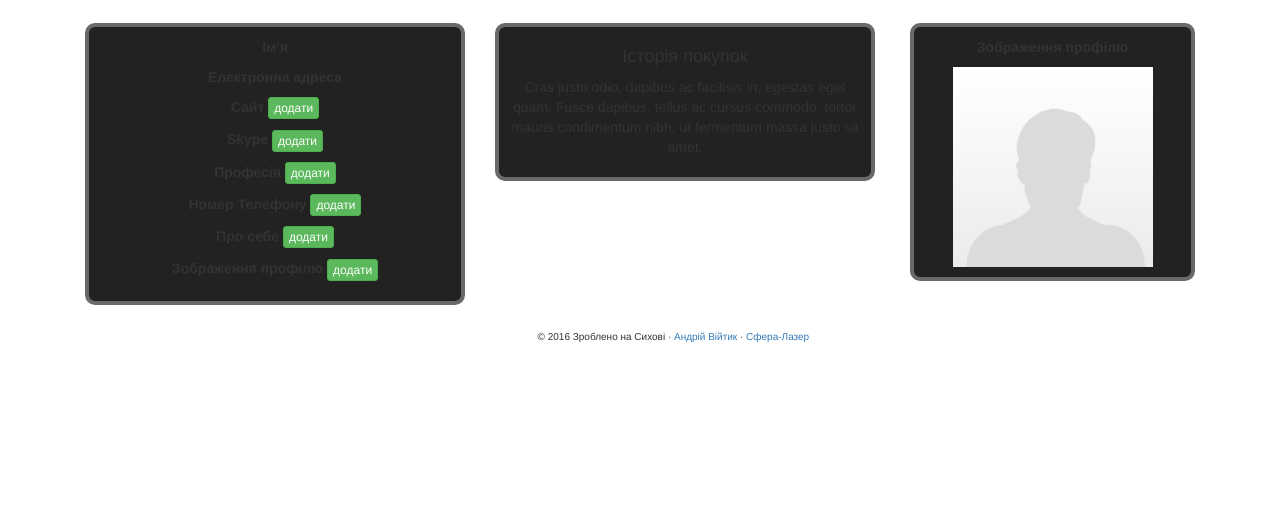
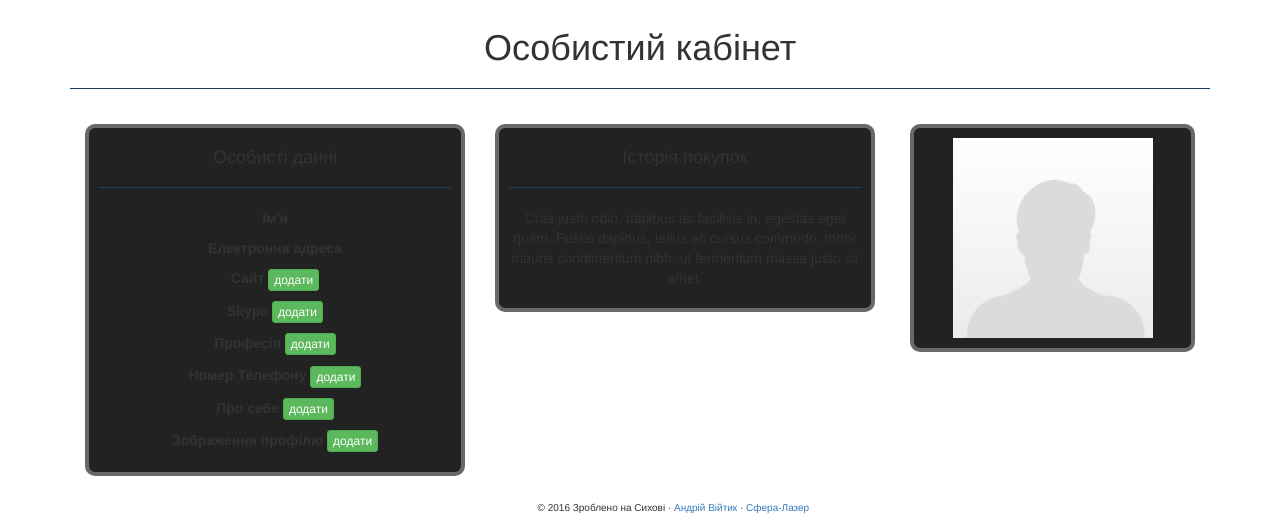
Before and after one commit to mushroom2/laserSite, a Django app: page /shop/cabinet/ in a window 1280 px wide. Shown: the part 52-568 px from the top of the page. Run offline with Django 3.2, Linux system fonts and the light colour scheme; parts of the project's set-up code (start-up, migrations or seed data) failed here and were passed over; some libraries are stand-ins or nearby versions.

Commit message:
better forms in progress

```diff
--- a/magaz/templates/magaz/cabinet.html
+++ b/magaz/templates/magaz/cabinet.html
@@ -8,7 +8,11 @@
 {% extends 'magaz/base.html' %}
 {% load staticfiles %}
 {% block content %}
+    <h1>Особистий кабінет</h1>
+    <hr>
      <div id="kabinetform" class="col-md-4">
+     <h4>Особисті данні</h4>
+     <hr>
     <p><strong> Ім'я  </strong> {{ user.username }}</p>
     <p><strong> Електронна адреса  </strong>{{ user.email }}</p>
     <p><strong> Сайт </strong> {{ user.siteuser.site }}
@@ -186,7 +190,6 @@
             </button>
         {% endif %}
     </p>
-    </p>
      <div class="modal fade" id="myModal5" tabindex="-1" role="dialog" aria-labelledby="myModalLabel5" aria-hidden="true">
   <div class="modal-dialog">
     <div class="modal-content">
@@ -211,10 +214,11 @@
 
      <div id="kabinetform" class="col-md-4">
      <h4>Історія покупок</h4>
+     <hr>
      <p> Cras justo odio, dapibus ac facilisis in, egestas eget quam. Fusce dapibus, tellus ac cursus commodo, tortor mauris condimentum nibh, ut fermentum massa justo sit amet.</p>
      </div>
     <div class="col-md-3 pull-right" id="kabinetform">
-        <p><strong> Зображення профілю </strong></p>
+
         {% if user.avataruser.avatar %}
             <img src="{{ user.avataruser.avatar.url }}" width="200">
         {% else %}
```
